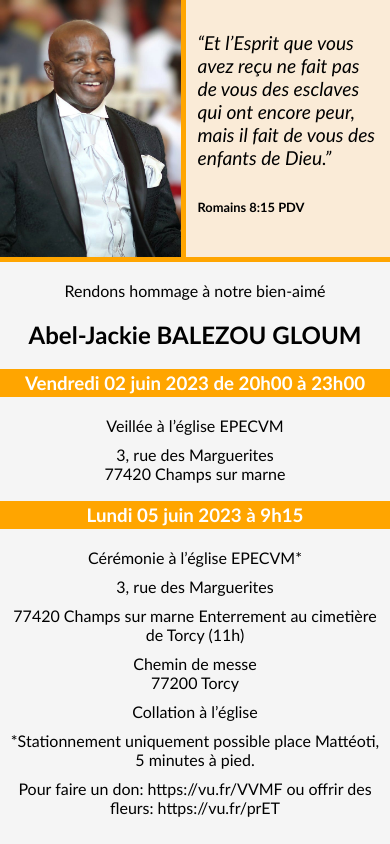
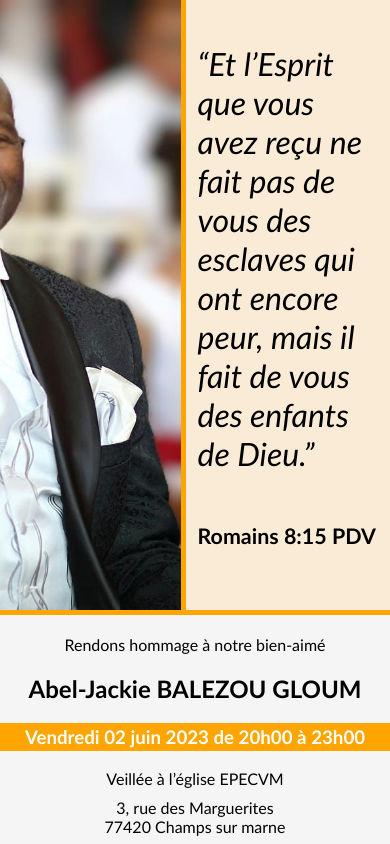
Before and after one commit to ChristfriedBalizou/ajbg, a plain HTML site: page index.html in a window 390 px wide. Shown: the top 844 px of the page. Drawn offline with Linux system fonts and the light colour scheme.

Commit message:
better mobile page

```diff
--- a/css/style.css
+++ b/css/style.css
@@ -11,7 +11,7 @@ body {
   border-bottom: 5px solid orange;
 }
 
-@media (max-width: 1024px) {
+@media (max-width: 850px) {
   .head {
     height: 40vh;
   }
@@ -30,7 +30,7 @@ body {
   background-position-x: right;
   width: 360px;
 }
-@media (max-width: 800px) {
+@media (max-width: 850px) {
   .head .img {
     width: 100%;
   }
@@ -48,7 +48,7 @@ body {
 .head .heading {
   margin: 0;
   background-color: antiquewhite;
-  font-size: 1.2rem;
+  font-size: 2rem;
   border-left: 5px solid orange;
   width: 100%;
   padding: 3%;
```
